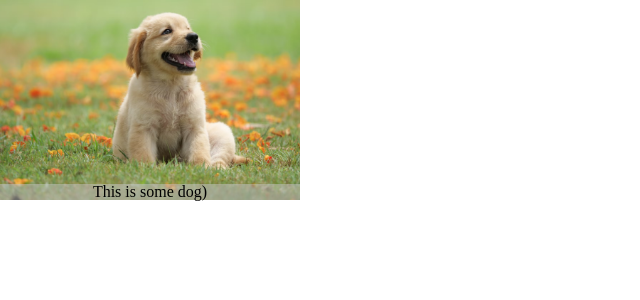
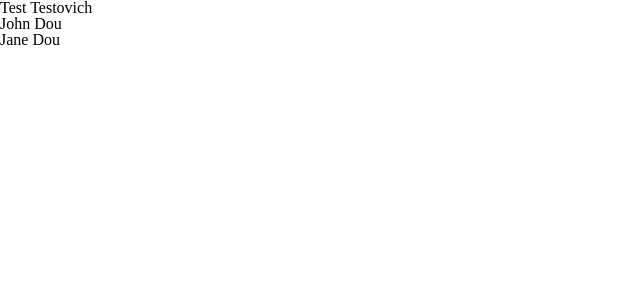
Before and after one commit to GromavVL/React-app, a React (Vite) app: page / in a window 1280 px wide. Shown: the top 300 px of the page, without its empty margins (0-640 px from the left). Built offline with nearby package versions, Linux system fonts and the light colour scheme; no server answers.

Commit message:
UsersList

```diff
--- a/src/App.jsx
+++ b/src/App.jsx
@@ -1,25 +1,8 @@
-import StopWatch from "./components/StopWatch";
-import AnimalSlider from './components/AnimalSlider/index'
+import UsersList from "./components/UsersList";
 import React, { Component } from "react";
 
-class App extends Component {
-  constructor(props) {
-    super(props);
-    this.state = {
-      isVisible: false,
-    };
-  }
-  handlerClick = () => {
-    const { isVisible } = this.state;
-    this.setState({ isVisible: !isVisible });
-  };
-  render() {
-    return (
-      <>
-        <AnimalSlider />
-      </>
-    );
-  }
+function App(props) {
+  return <UsersList />;
 }
 
 export default App;
--- /dev/null
+++ b/src/components/UsersList/index.jsx
@@ -0,0 +1,44 @@
+import React, { Component } from "react";
+
+const usersData = [
+  { id: 1, firstName: "Test", lastName: "Testovich" },
+  { id: 2, firstName: "John", lastName: "Dou" },
+  { id: 3, firstName: "Jane", lastName: "Dou" },
+];
+
+class UsersList extends Component {
+  constructor(props) {
+    super(props);
+
+    this.state = {
+      users: usersData.map((u) => ({ ...u, isSelected: false })),
+    };
+  }
+  selectUser = (id) => {
+    const { users } = this.state;
+    const foundIndex = users.findIndex((u) => u.id === id);
+
+    const newUser = [...users];
+    newUser[foundIndex] = {
+      ...newUser[foundIndex],
+      isSelected: !newUser[foundIndex].isSelected,
+    };
+    this.setState({ users: newUser });
+  };
+  mapUser = (u, i) => {
+    const inlineStyle = {
+      backgroundColor: u.isSelected ? "yellow" : "transparent",
+    };
+    return (
+      <li key={u.id} style={inlineStyle} onClick={() => this.selectUser(u.id)}>
+        {u.firstName} {u.lastName}
+      </li>
+    );
+  };
+  render() {
+    const { users } = this.state;
+    return <ul>{users.map(this.mapUser)}</ul>;
+  }
+}
+
+export default UsersList;
```
Also changed, not shown: src/components/UsersList/UsersList.modele.css (added).
